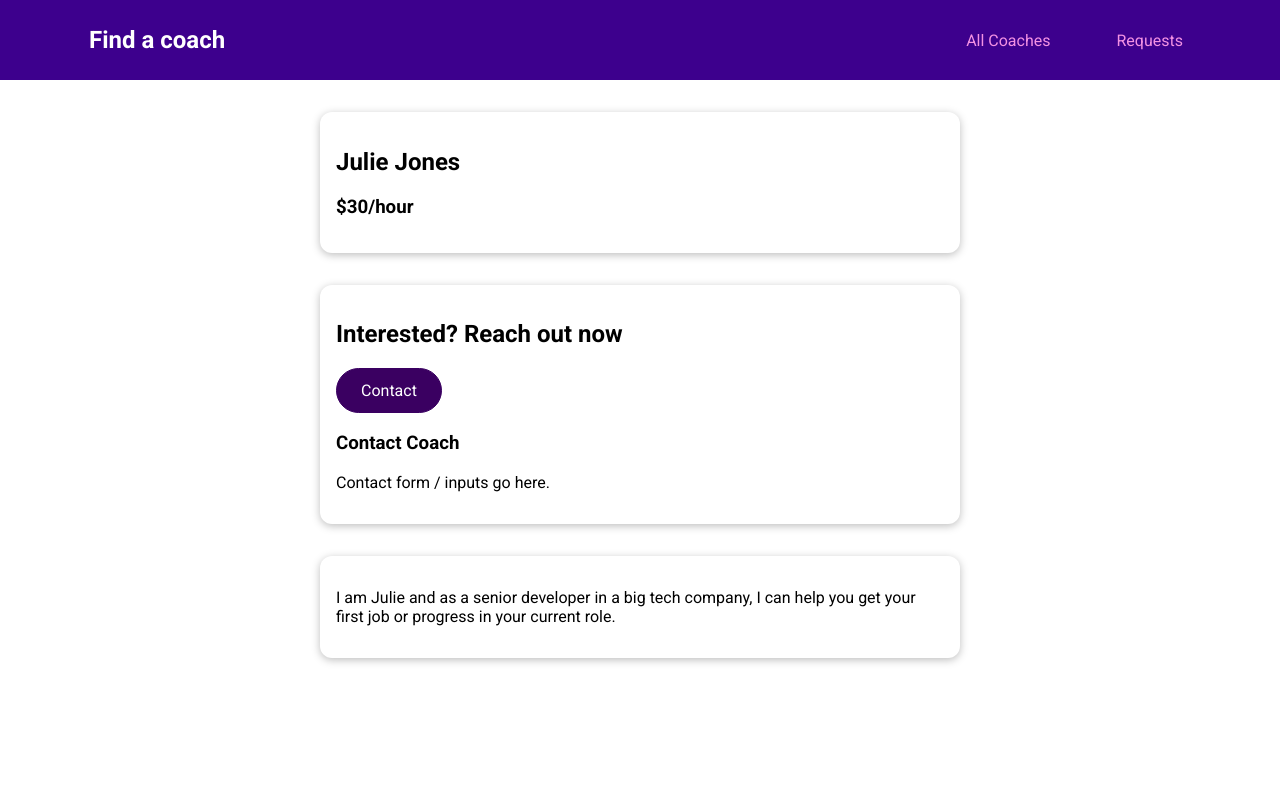
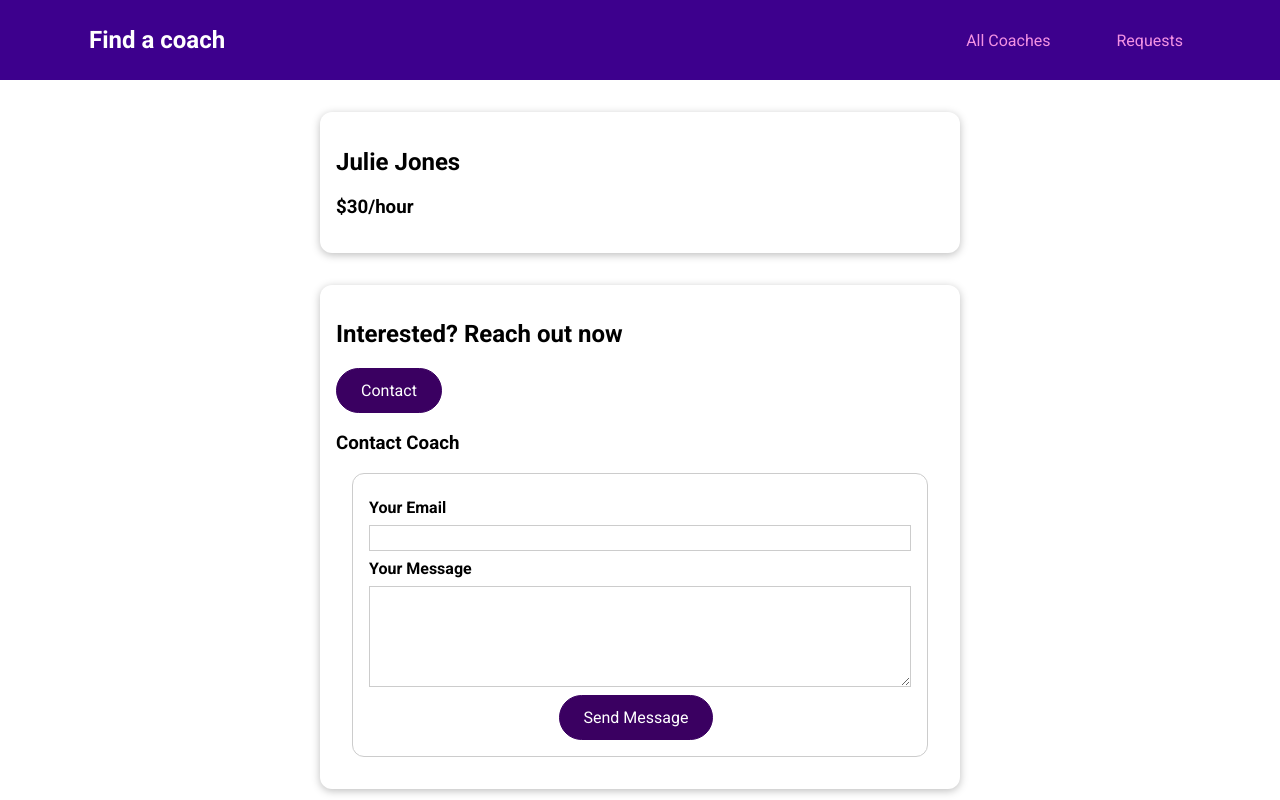
Before and after one commit to karimsamir/vuejs_tutorial, a Vue app: page /coaches/c2/contact in a window 1280 px wide. Shown: the top 800 px of the page. Built offline with nearby package versions, Linux system fonts and the light colour scheme.

Commit message:
250. Working on the Contact Form

```diff
--- a/src/pages/coaches/CoachesList.vue
+++ b/src/pages/coaches/CoachesList.vue
@@ -67,7 +67,6 @@
             return this.$store.getters['coaches/hasCoaches'];
         },
         isCoach() {
-            console.log("Checking if user is a coach...==" + this.$store.getters['coaches/isCoach']);
             return this.$store.getters['coaches/isCoach'];
         },
 
--- a/src/pages/requests/ContactCoach.vue
+++ b/src/pages/requests/ContactCoach.vue
@@ -1,6 +1,98 @@
 <template>
 	<section>
 		<h1>Contact Coach</h1>
-		<p>Contact form / inputs go here.</p>
 	</section>
+	<form action="" @submit.prevent="submitForm">
+		<div class="form-control">
+			<label for="email">Your Email</label>
+			<input type="email" id="email" v-model.trim="email" />
+		</div>
+		<div class="form-control">
+			<label for="message">Your Message</label>
+			<textarea id="message" rows="5" v-model.trim="message"></textarea>
+		</div>
+		<p class="errors" v-if="!formIsValid">
+			Please enter a valid email address and message.
+		</p>
+		<div class="actions">
+			<base-button type="submit">Send Message</base-button>
+		</div>
+	</form>
 </template>
+
+<script>
+export default {
+	data() {
+		return {
+			email: '',
+			message: '',
+			formIsValid: true,
+		}
+	},
+	methods: {
+		submitForm() {
+			if (!this.validateForm()) {
+				return;
+			}
+			// Handle form submission logic here
+			const contactData = {
+				email: this.email,
+				message: this.message,
+			};
+			console.log('Contact Data Submitted:', contactData);
+			// You can dispatch an action or make an API call here
+		},
+		validateForm() {
+			this.formIsValid = true;
+			if (this.email === "" || !this.email.includes('@') || this.message === "") {
+				this.formIsValid = false;
+			}
+			return this.formIsValid;
+		},
+	}
+}
+</script>
+
+<style scoped>
+form {
+	margin: 1rem;
+	border: 1px solid #ccc;
+	border-radius: 12px;
+	padding: 1rem;
+}
+
+.form-control {
+	margin: 0.5rem 0;
+}
+
+label {
+	font-weight: bold;
+	margin-bottom: 0.5rem;
+	display: block;
+}
+
+input,
+textarea {
+	display: block;
+	width: 100%;
+	font: inherit;
+	border: 1px solid #ccc;
+	padding: 0.15rem;
+}
+
+input:focus,
+textarea:focus {
+	border-color: #3d008d;
+	background-color: #faf6ff;
+	outline: none;
+}
+
+.errors {
+	font-weight: bold;
+	color: red;
+}
+
+.actions {
+	text-align: center;
+}
+</style>
```
